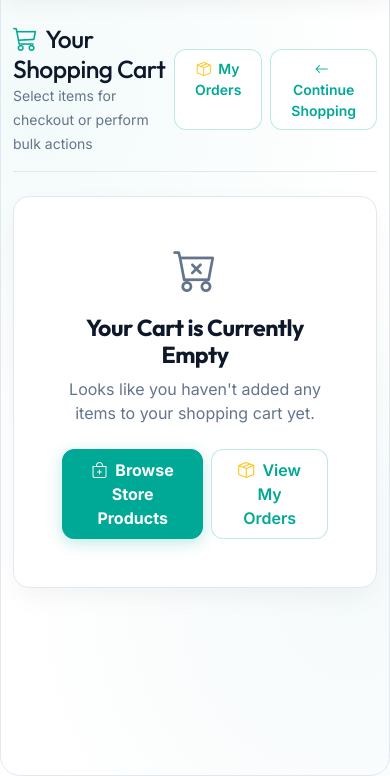
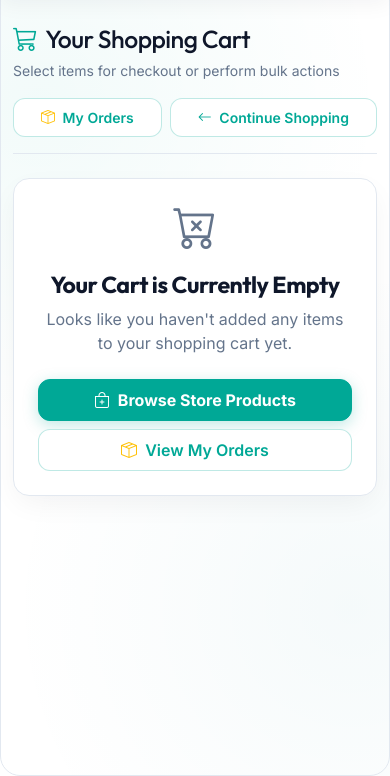
Before and after one commit to harshithcheripally16-ui/Flask_Smart-Cart_Project, a Flask app: page /cart in a window 390 px wide. Shown: the part 68-844 px from the top of the page. Run offline with Flask 3, Linux system fonts and the light colour scheme; some libraries are stand-ins or nearby versions.

Commit message:
Fix mobile responsiveness for shopping cart header, toolbars, and empty cart buttons

```diff
--- a/templates/cart.html
+++ b/templates/cart.html
@@ -130,16 +130,17 @@
     </nav>
 
     <div class="container py-4">
-        <div class="d-flex align-items-center justify-content-between pb-3 mb-4 border-bottom">
+        <!-- Responsive Header Container (Stacks vertically on mobile, row on tablet/desktop) -->
+        <div class="d-flex flex-column flex-sm-row align-items-sm-center justify-content-between gap-3 pb-3 mb-4 border-bottom">
             <div>
-                <h2 class="fw-extrabold mb-0"><i class="bi bi-cart3 text-danger me-2"></i>Your Shopping Cart</h2>
+                <h2 class="fw-extrabold mb-1"><i class="bi bi-cart3 text-danger me-2"></i>Your Shopping Cart</h2>
                 <span class="text-muted small">Select items for checkout or perform bulk actions</span>
             </div>
-            <div class="d-flex gap-2">
-                <a href="/user/my-orders" class="btn btn-swiggy-outline btn-sm">
+            <div class="d-flex flex-wrap gap-2">
+                <a href="/user/my-orders" class="btn btn-swiggy-outline btn-sm px-3 flex-grow-1 flex-sm-grow-0 text-center">
                     <i class="bi bi-box-seam text-warning me-1"></i> My Orders
                 </a>
-                <a href="/" class="btn btn-swiggy-outline btn-sm">
+                <a href="/" class="btn btn-swiggy-outline btn-sm px-3 flex-grow-1 flex-sm-grow-0 text-center">
                     <i class="bi bi-arrow-left me-1"></i> Continue Shopping
                 </a>
             </div>
@@ -159,10 +160,10 @@
         <div class="row g-4">
             <!-- Cart Items Table & Controls Column -->
             <div class="col-lg-8">
-                <div class="bg-white rounded-4 p-4 shadow-sm border mb-3">
+                <div class="bg-white rounded-4 p-3 p-sm-4 shadow-sm border mb-3">
 
-                    <!-- Multi-Select Bulk Action Toolbar -->
-                    <div class="d-flex align-items-center justify-content-between pb-3 mb-3 border-bottom">
+                    <!-- Multi-Select Bulk Action Toolbar (Responsive Stack on Mobile) -->
+                    <div class="d-flex flex-column flex-sm-row align-items-sm-center justify-content-between gap-2 pb-3 mb-3 border-bottom">
                         <div class="d-flex align-items-center gap-2">
                             <input type="checkbox" id="selectAllCart" class="form-check-input fs-5" checked title="Select All Items">
                             <label for="selectAllCart" class="fw-bold text-dark mb-0 style-pointer">Select All Items (<span id="totalItemsCount">{{ cart_items|length }}</span>)</label>
@@ -171,7 +172,7 @@
                         <!-- Bulk Delete Form -->
                         <form method="POST" action="/remove-selected-cart" id="bulkDeleteForm">
                             <input type="hidden" name="product_ids" id="bulkDeleteInput">
-                            <button type="submit" id="btnDeleteSelected" class="btn btn-sm btn-outline-danger rounded-pill px-3 opacity-75" disabled>
+                            <button type="submit" id="btnDeleteSelected" class="btn btn-sm btn-outline-danger rounded-pill px-3 opacity-75 w-100 w-sm-auto" disabled>
                                 <i class="bi bi-trash3 me-1"></i> Delete Selected (<span id="selectedCountBadge">0</span>)
                             </button>
                         </form>
@@ -297,16 +298,16 @@
         </div>
 
         {% else %}
-        <!-- Empty Cart View -->
-        <div class="bg-white rounded-4 p-5 text-center shadow-sm border my-4">
+        <!-- Empty Cart View (Responsive Mobile Layout) -->
+        <div class="bg-white rounded-4 p-4 p-sm-5 text-center shadow-sm border my-4">
             <i class="bi bi-cart-x display-1 text-muted d-block mb-3"></i>
             <h3 class="fw-bold text-dark">Your Cart is Currently Empty</h3>
             <p class="text-muted mb-4">Looks like you haven't added any items to your shopping cart yet.</p>
-            <div class="d-flex justify-content-center gap-2">
-                <a href="/" class="btn btn-swiggy-primary px-4 py-2">
+            <div class="d-flex flex-column flex-sm-row justify-content-center gap-2 mx-auto" style="max-width: 460px;">
+                <a href="/" class="btn btn-swiggy-primary px-4 py-2 w-100 w-sm-auto text-nowrap">
                     <i class="bi bi-bag-plus me-1"></i> Browse Store Products
                 </a>
-                <a href="/user/my-orders" class="btn btn-swiggy-outline px-4 py-2">
+                <a href="/user/my-orders" class="btn btn-swiggy-outline px-4 py-2 w-100 w-sm-auto text-nowrap">
                     <i class="bi bi-box-seam text-warning me-1"></i> View My Orders
                 </a>
             </div>
--- a/templates/user/my_orders.html
+++ b/templates/user/my_orders.html
@@ -103,12 +103,12 @@
 
     <!-- Main Container -->
     <div class="container py-4" style="max-width: 800px;">
-        <div class="d-flex align-items-center justify-content-between pb-3 mb-4 border-bottom">
+        <div class="d-flex flex-column flex-sm-row align-items-sm-center justify-content-between gap-3 pb-3 mb-4 border-bottom">
             <div>
-                <h2 class="fw-extrabold mb-0"><i class="bi bi-box-seam text-danger me-2"></i>My Orders</h2>
+                <h2 class="fw-extrabold mb-1"><i class="bi bi-box-seam text-danger me-2"></i>My Orders</h2>
                 <span class="text-muted small">View your past purchase history & order receipts</span>
             </div>
-            <a href="/" class="btn btn-swiggy-outline btn-sm">
+            <a href="/" class="btn btn-swiggy-outline btn-sm px-3 flex-grow-1 flex-sm-grow-0 text-center">
                 <i class="bi bi-bag-plus me-1"></i> Continue Shopping
             </a>
         </div>
```
